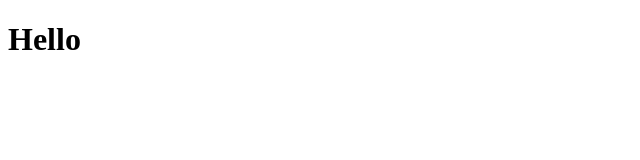
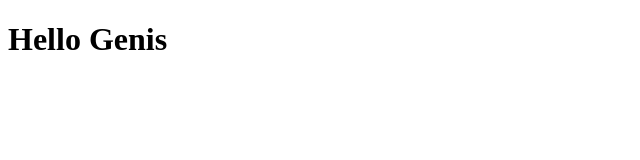
Before and after one commit to genisgv/coursera-test, a plain HTML site: page index.html in a window 1280 px wide. Shown: the whole page, without its empty margins (0-640 px from the left). Drawn offline with Linux system fonts and the light colour scheme.

Commit message:
Next update web file.

```diff
--- a/index.html
+++ b/index.html
@@ -5,6 +5,6 @@
     <title>Hello Coursera</title>
   </head>
   <body>
-    <h1>Hello </h1>
+    <h1>Hello Genis</h1>
   </body>
 </html>
```
